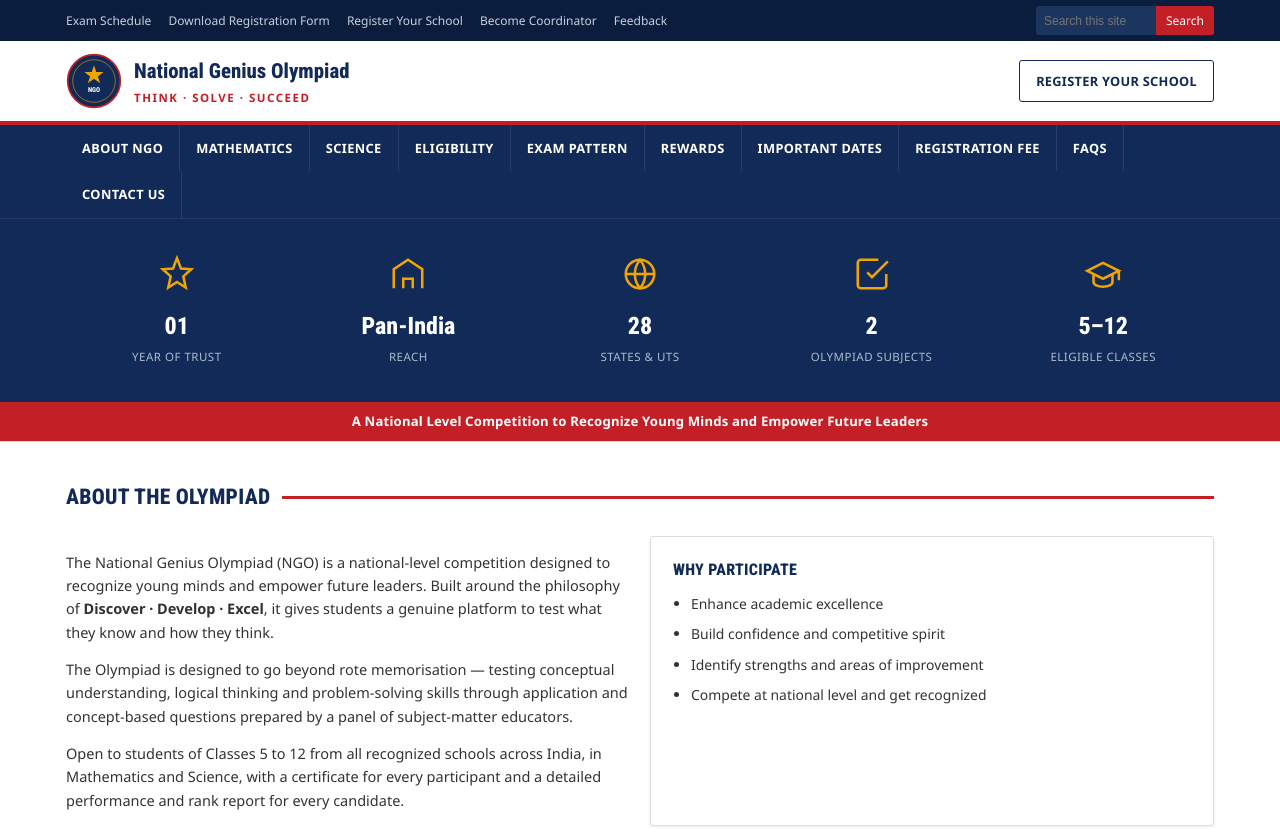
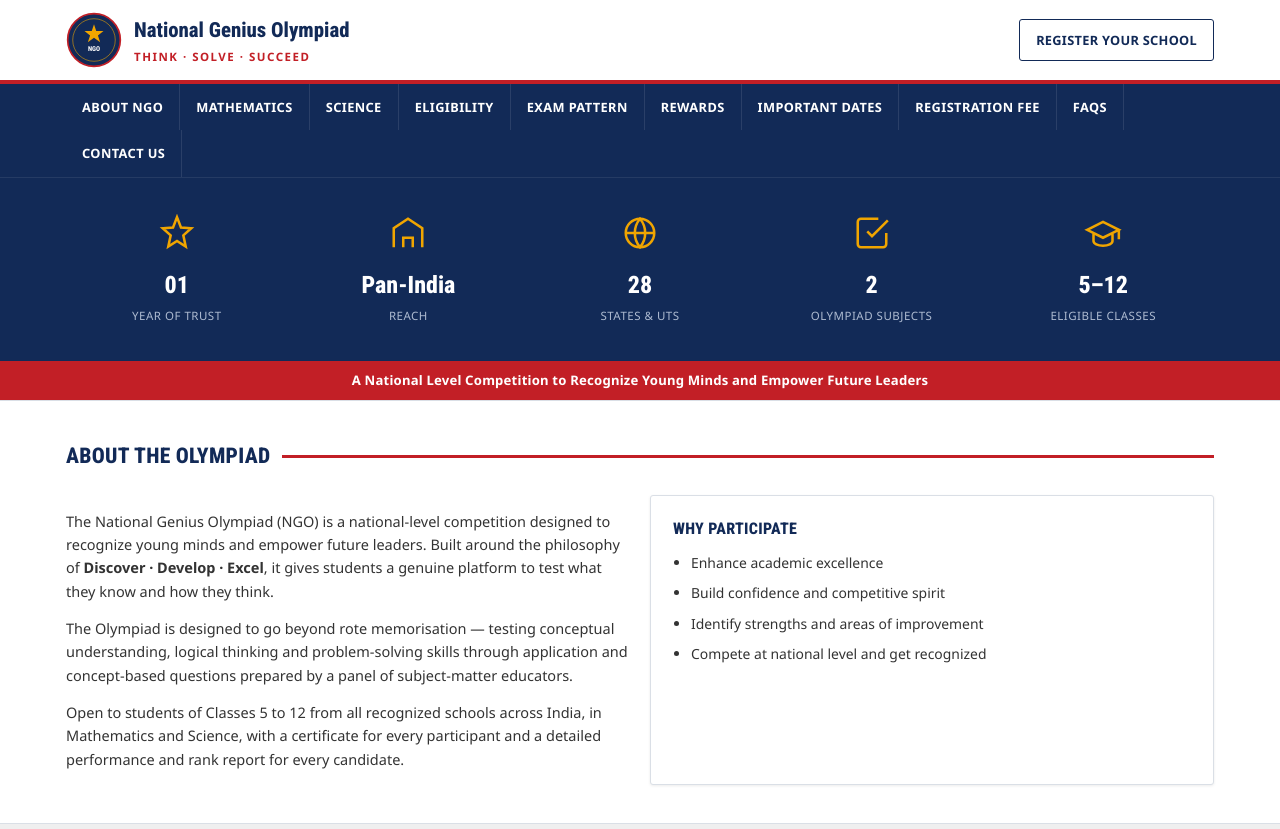
Before and after one commit to Raj-pro/National-Genius-Olympiad, a plain HTML site: page index.html in a window 1280 px wide. Shown: the top 829 px of the page. Drawn offline with Linux system fonts and the light colour scheme.

Commit message:
Update index.html

```diff
--- a/index.html
+++ b/index.html
@@ -222,22 +222,7 @@
 <body>
 <a href="#main" class="skip-link">Skip to main content</a>
 
-<!-- ===== Top bar ===== -->
-<div class="topbar">
-  <div class="wrap">
-    <div>
-      <a href="#dates">Exam Schedule</a>
-      <a href="#registration">Download Registration Form</a>
-      <a href="#registration">Register Your School</a>
-      <a href="#contact">Become Coordinator</a>
-      <a href="#contact">Feedback</a>
-    </div>
-    <div class="search-mini" role="search">
-      <input type="text" placeholder="Search this site" aria-label="Search">
-      <button type="button">Search</button>
-    </div>
-  </div>
-</div>
+
 
 <!-- ===== Header ===== -->
 <header class="site-header">
```
